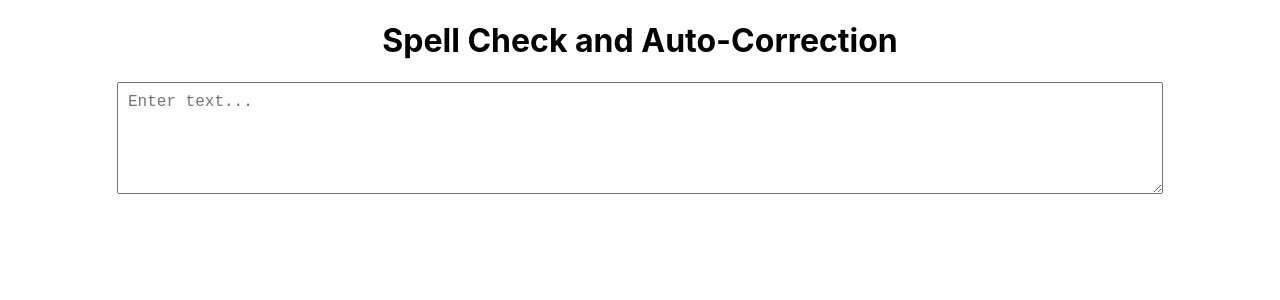
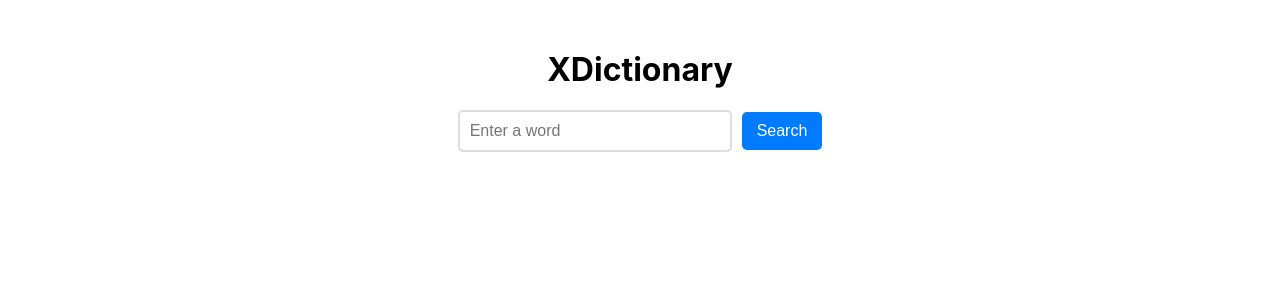
Before and after one commit to jayeshphale/XTable, a React (Create React App) app: page / in a window 1280 px wide. Shown: the top 300 px of the page. Built offline with nearby package versions, Linux system fonts and the light colour scheme.

Commit message:
Initial commit - XDictionary project

```diff
--- a/src/App.css
+++ b/src/App.css
@@ -1,38 +1,48 @@
-.App {
+/* Centering the dictionary container */
+.dictionary-container {
   text-align: center;
+  margin-top: 50px;
+  font-family: Arial, sans-serif;
 }
 
-.App-logo {
-  height: 40vmin;
-  pointer-events: none;
+/* Styling the input field */
+input {
+  width: 250px;
+  padding: 10px;
+  font-size: 16px;
+  border: 2px solid #ddd;
+  border-radius: 5px;
+  margin-right: 10px;
 }
 
-@media (prefers-reduced-motion: no-preference) {
-  .App-logo {
-    animation: App-logo-spin infinite 20s linear;
-  }
+/* Styling the Search button */
+button {
+  padding: 10px 15px;
+  font-size: 16px;
+  background-color: #007bff;
+  color: white;
+  border: none;
+  border-radius: 5px;
+  cursor: pointer;
+  transition: background 0.3s ease;
 }
 
-.App-header {
-  background-color: #282c34;
-  min-height: 100vh;
-  display: flex;
-  flex-direction: column;
-  align-items: center;
-  justify-content: center;
-  font-size: calc(10px + 2vmin);
-  color: white;
+button:hover {
+  background-color: #0056b3;
 }
 
-.App-link {
-  color: #61dafb;
+/* Styling the definition output */
+.definition-box {
+  margin-top: 20px;
+  padding: 10px;
+  border: 1px solid #ddd;
+  display: inline-block;
+  background-color: #f9f9f9;
+  border-radius: 5px;
 }
 
-@keyframes App-logo-spin {
-  from {
-    transform: rotate(0deg);
-  }
-  to {
-    transform: rotate(360deg);
-  }
+/* Styling for the error message */
+.error-message {
+  color: red;
+  font-weight: bold;
 }
--- a/src/App.js
+++ b/src/App.js
@@ -1,13 +1,10 @@
-
-// import logo from './logo.svg';
-// import './App.css';
-import SpellCheckApp from "./Spell";
-
+import React from "react";
+import XDictionary from "./components/XDictionary";
 
 function App() {
   return (
-    <div className="App">
-      <SpellCheckApp/>
+    <div>
+      <XDictionary />
     </div>
   );
 }
--- /dev/null
+++ b/src/components/XDictionary.jsx
@@ -0,0 +1,51 @@
+import React, { useState } from "react";
+import "../App.css";
+
+
+const XDictionary = () => {
+  // Our predefined dictionary
+  const dictionary = [
+    { word: "React", meaning: "A JavaScript library for building user interfaces." },
+    { word: "Component", meaning: "A reusable building block in React." },
+    { word: "State", meaning: "An object that stores data for a component." }
+  ];
+
+  // State variables
+  const [searchTerm, setSearchTerm] = useState("");
+  const [definition, setDefinition] = useState(null);
+
+  // Function to handle search
+  const handleSearch = () => {
+    const foundWord = dictionary.find(
+      (entry) => entry.word.toLowerCase() === searchTerm.toLowerCase()
+    );
+    setDefinition(foundWord ? foundWord.meaning : "Word not found in the dictionary.");
+  };
+
+  return (
+    <div style={{ textAlign: "center", marginTop: "50px" }}>
+      <h1>XDictionary</h1>
+      <input
+        type="text"
+        placeholder="Enter a word"
+        value={searchTerm}
+        onChange={(e) => setSearchTerm(e.target.value)}
+      />
+      <button onClick={handleSearch}>Search</button>
+      {definition && (
+        <div>
+          {definition === "Word not found in the dictionary." ? (
+            <p>{definition}</p>
+          ) : (
+            <>
+              <h3>Definition:</h3>
+              <p>{definition}</p>
+            </>
+          )}
+        </div>
+      )}
+    </div>
+  );
+};
+
+export default XDictionary;
```
Also changed, not shown: 1 other file (tests, documents, lock files or other folders).
